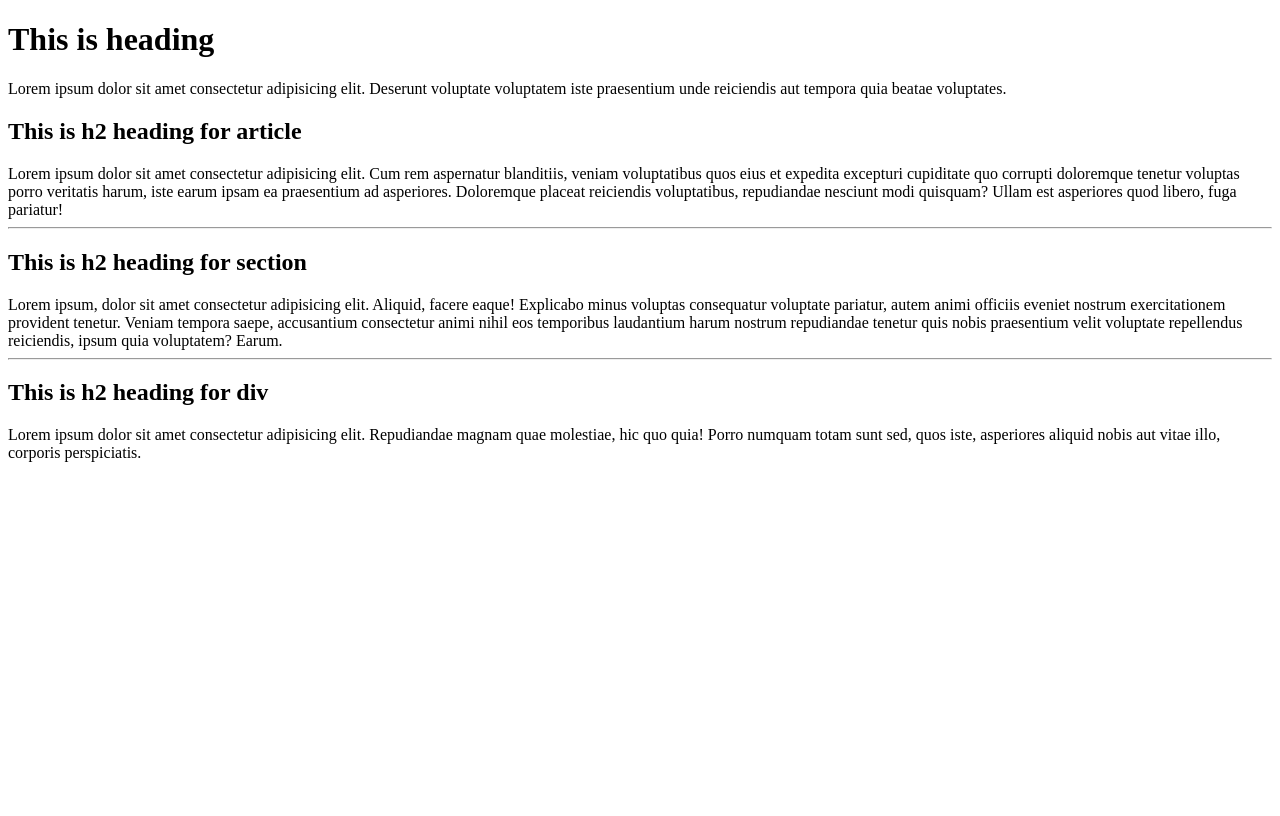
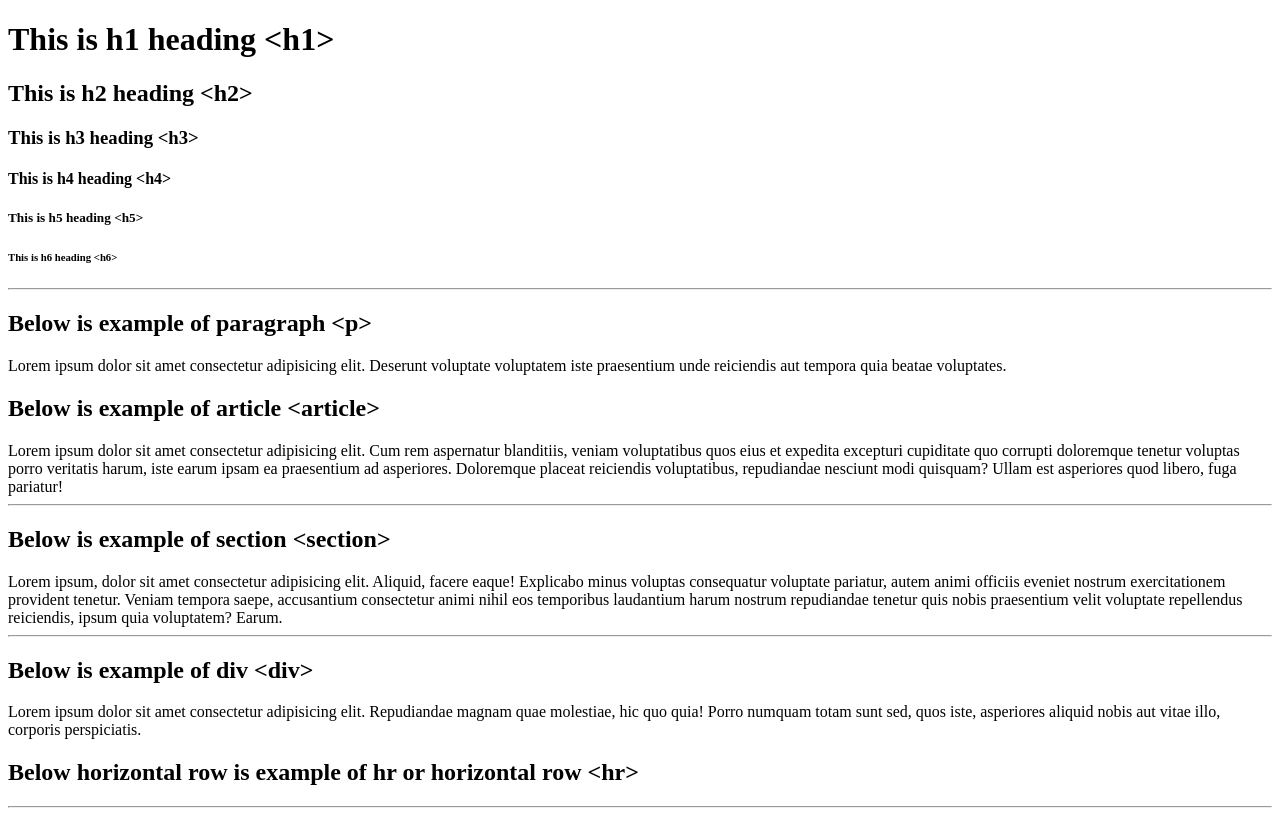
Before and after one commit to DroidRedesign/BasicHtmlElements, a plain HTML site: page index.html in a window 1280 px wide. Drawn offline with Linux system fonts and the light colour scheme.

Commit message:
initial experiment with html elements

```diff
--- a/index.html
+++ b/index.html
@@ -4,24 +4,39 @@
     <title>Basic HTML Elements</title>
 </head>
 <body>
-    <h1>This is heading</h1>
+    <h1>This is h1 heading &lt;h1&gt;</h1>
+    <h2>This is h2 heading &lt;h2&gt;</h2>
+    <h3>This is h3 heading &lt;h3&gt;</h3>
+    <h4>This is h4 heading &lt;h4&gt;</h4>
+    <h5>This is h5 heading &lt;h5&gt;</h5>
+    <h6>This is h6 heading &lt;h6&gt;</h6>
+
+    <hr>
+
+    <h2>Below is example of paragraph &lt;p&gt;</h2>
     <p>Lorem ipsum dolor sit amet consectetur adipisicing elit. Deserunt voluptate voluptatem iste praesentium unde reiciendis aut tempora quia beatae voluptates.</p>
 
-    <h2>This is h2 heading for article</h2>
+    <h2>Below is example of article &lt;article&gt;</h2>
     <article>
         Lorem ipsum dolor sit amet consectetur adipisicing elit. Cum rem aspernatur blanditiis, veniam voluptatibus quos eius et expedita excepturi cupiditate quo corrupti doloremque tenetur voluptas porro veritatis harum, iste earum ipsam ea praesentium ad asperiores. Doloremque placeat reiciendis voluptatibus, repudiandae nesciunt modi quisquam? Ullam est asperiores quod libero, fuga pariatur!
     </article>
 
     <hr>
-    <h2>This is h2 heading for section</h2>
+    <h2>Below is example of section &lt;section&gt;</h2>
     <section>
         Lorem ipsum, dolor sit amet consectetur adipisicing elit. Aliquid, facere eaque! Explicabo minus voluptas consequatur voluptate pariatur, autem animi officiis eveniet nostrum exercitationem provident tenetur. Veniam tempora saepe, accusantium consectetur animi nihil eos temporibus laudantium harum nostrum repudiandae tenetur quis nobis praesentium velit voluptate repellendus reiciendis, ipsum quia voluptatem? Earum.
     </section>
     <hr>
-    <h2>This is h2 heading for div</h2>
+    <h2>Below is example of div &lt;div&gt;</h2>
     <div>
         Lorem ipsum dolor sit amet consectetur adipisicing elit. Repudiandae magnam quae molestiae, hic quo quia! Porro numquam totam sunt sed, quos iste, asperiores aliquid nobis aut vitae illo, corporis perspiciatis.
     </div>
 
+    <h2>Below horizontal row is example of hr or horizontal row &lt;hr&gt;</h2>
+    <hr>
+
+
+
+
 </body>
 </html>
```
